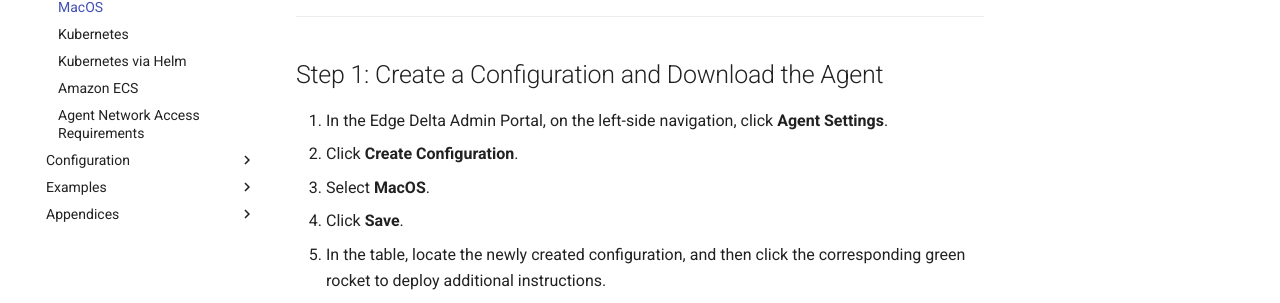
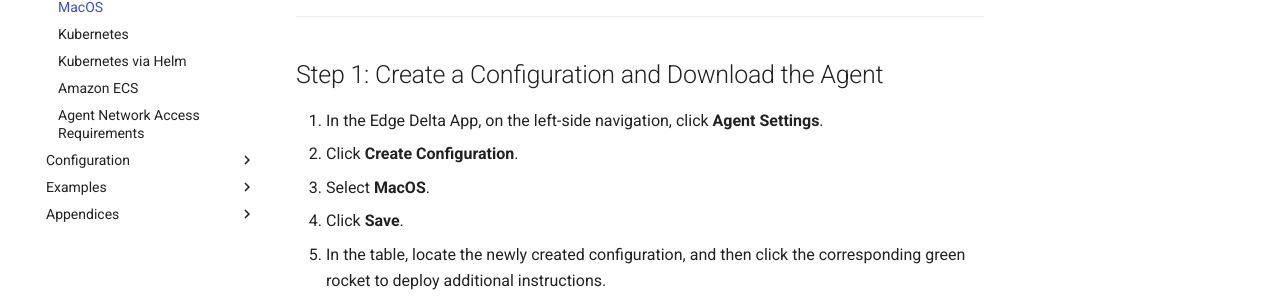
Before and after one commit to edgedelta/docs, an MkDocs documentation site: the page built from docs/installation/macos.md, in a window 1280 px wide and 900 px high. Shown: the part 425-728 px from the top of the window. Built offline with MkDocs 1.6.1 and Material for MkDocs 9.7.7, drawn with Linux system fonts in a browser that asks for light colours.

Commit message:
Update macos.md

```diff
--- a/docs/installation/macos.md
+++ b/docs/installation/macos.md
@@ -18,7 +18,7 @@ You can use this document to learn how to install the Edge Delta Agent for your
 
 ## Step 1: Create a Configuration and Download the Agent
 
-1. In the Edge Delta Admin Portal, on the left-side navigation, click **Agent Settings**.
+1. In the Edge Delta App, on the left-side navigation, click **Agent Settings**.
 2. Click **Create Configuration**.
 3. Select **MacOS**.
 4. Click **Save**.
```
